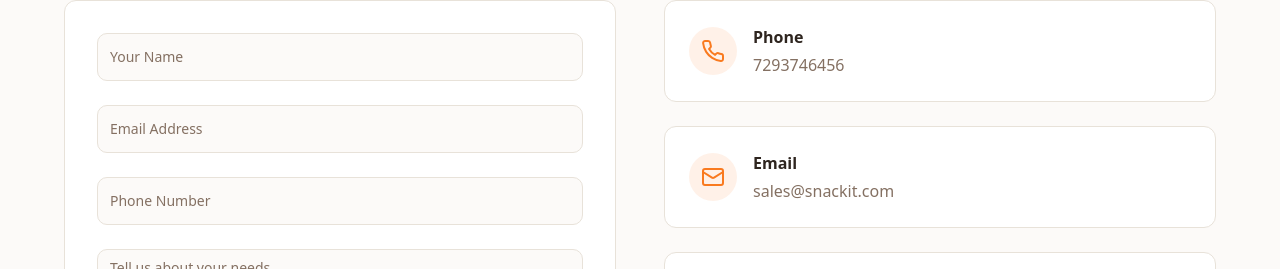
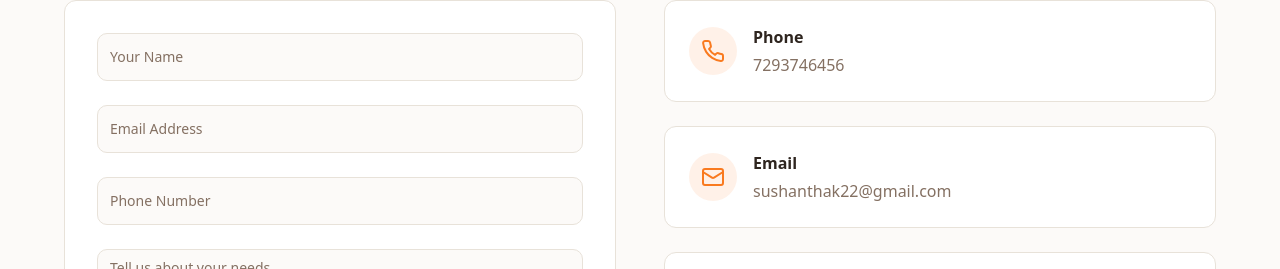
Before and after one commit to Akshayck-dev/snax-spot-web, a React (Vite) app: page / in a window 1280 px wide. Shown: the part 3543-3812 px from the top of the page. Built offline with nearby package versions, Linux system fonts and the light colour scheme; the HTML template or start-up script is replaced by a standard one.

Commit message:
Update contact email address

```diff
--- a/src/components/Contact.tsx
+++ b/src/components/Contact.tsx
@@ -36,7 +36,7 @@ const Contact = () => {
     {
       icon: Mail,
       title: "Email",
-      detail: "sales@snackit.com"
+      detail: "sushanthak22@gmail.com"
     },
     {
       icon: MapPin,
```
